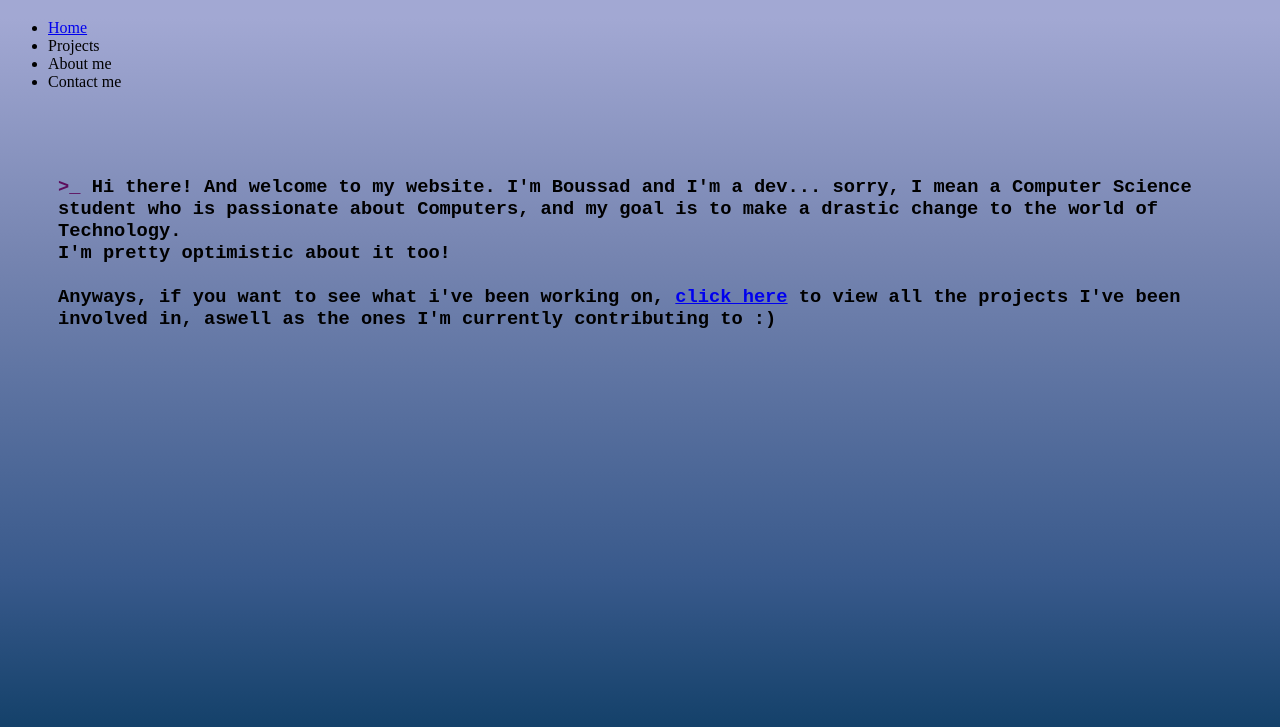
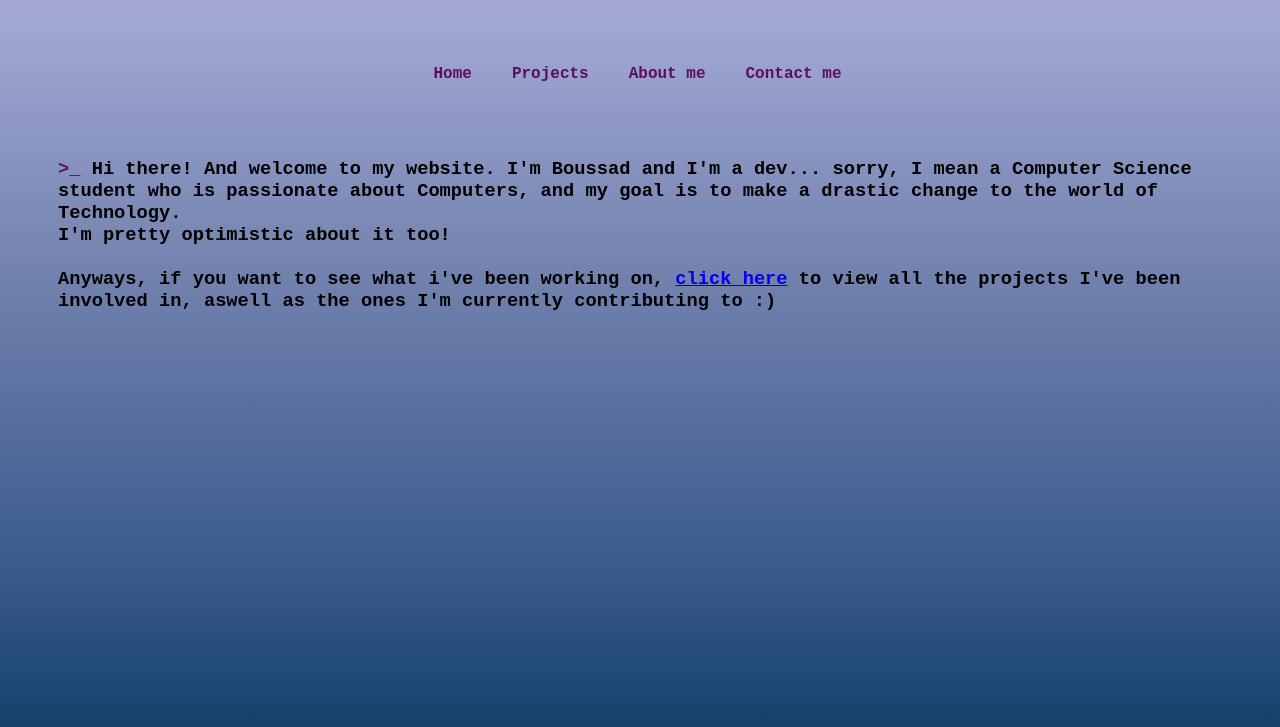
Before and after one commit to DecimalByte/decimalbyte.github.io, a website: page index.html in a window 1280 px wide. Shown: the part 61-788 px from the top of the page. Drawn offline with Linux system fonts and the light colour scheme.

Commit message:
Update styles.css

```diff
--- a/styles.css
+++ b/styles.css
@@ -7,6 +7,8 @@ html {
     #38598b 80%,
     #113f67 100%
   );
+    font-family: 'Courier New', Courier, monospace;
+    font-weight: bold;
     background-size: cover;
     background-repeat: no-repeat;
     height: 100%;
@@ -22,7 +24,42 @@ html {
 #intro {
     font-family: 'Courier New', Courier, monospace;
     padding: 50px;
+    padding-top: 20px;
 }
+
+.navigation_bar {
+    padding-right: 45px;
+    padding-top: 10px;
+
+}
+
+#navigation_list {
+    display: flex;
+    justify-content: center;
+    list-style: none;
+}
+
+#navigation_list li {
+    padding: 20px;
+    text-decoration: none;
+    color: rgb(93, 14, 93);;
+}
+
+#navigation_list li a:hover {
+    color: rgb(93, 14, 93);
+    text-decoration: none;
+}
+
+#navigation_list li a {
+    color: rgb(93, 14, 93);
+    text-decoration: none;
+}
+
+#navigation_list li a:active, a:visited {
+    color: rgb(93, 14, 93);
+    text-decoration: none;
+}
+
 
 
 @keyframes float {
```
